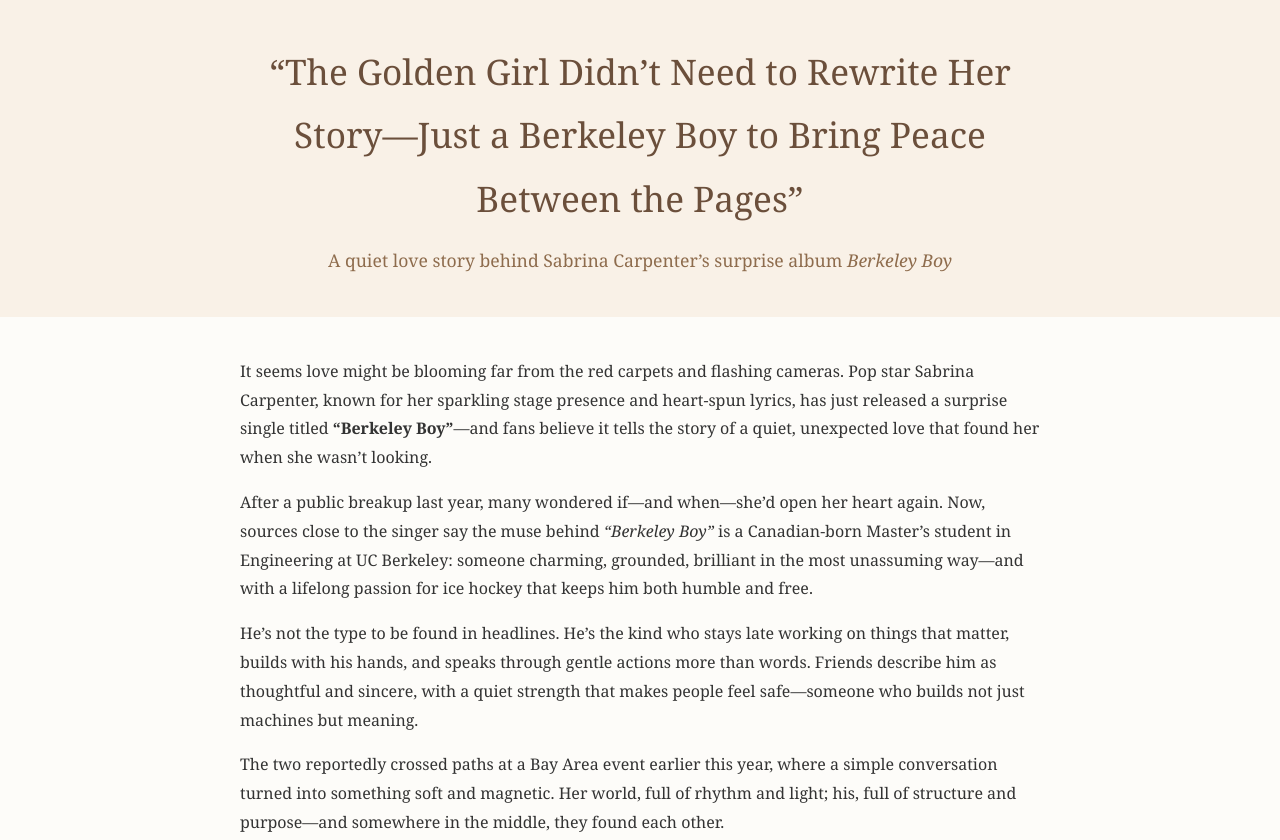
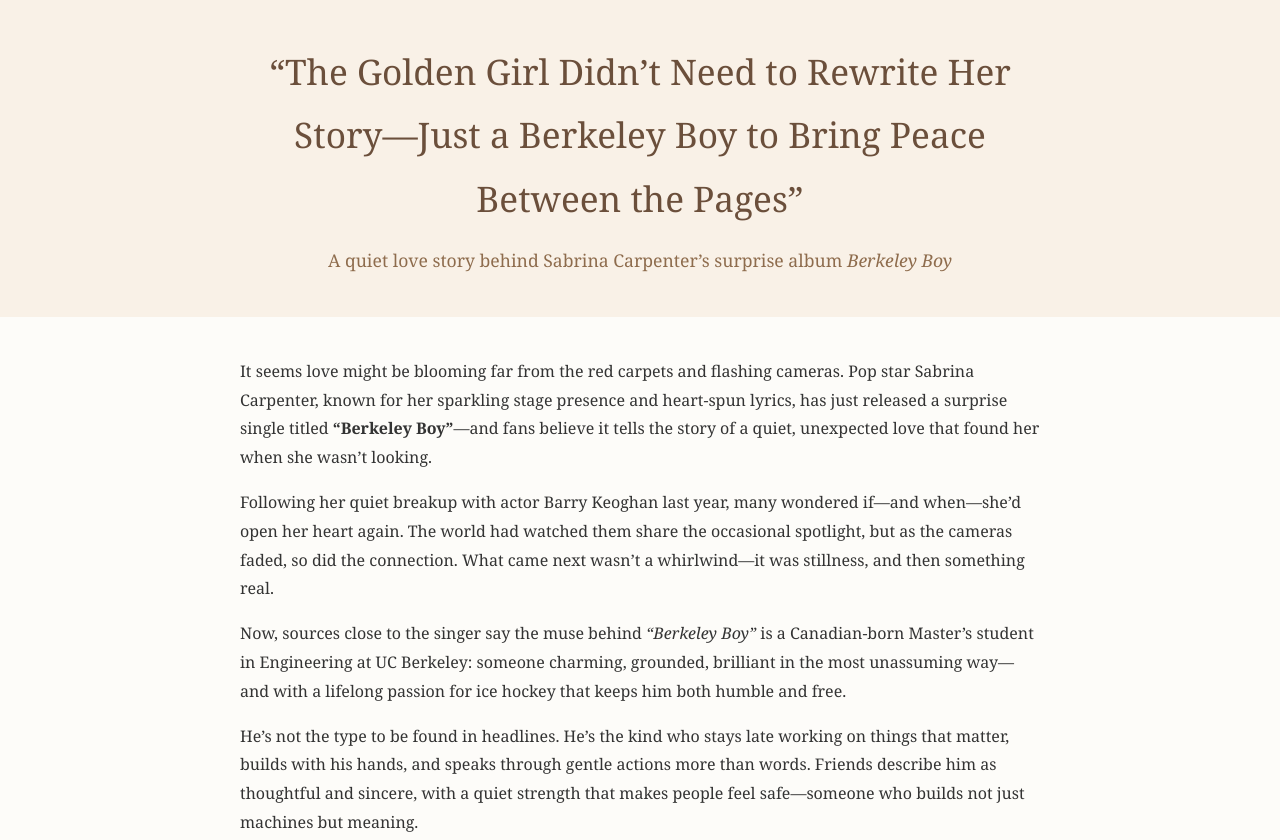
Before and after one commit to nikolaiseva/Berkeley_Boy, a plain HTML site: page index.html in a window 1280 px wide. Shown: the top 840 px of the page. Drawn offline with Linux system fonts and the light colour scheme.

Commit message:
Add files via upload

```diff
--- a/index.html
+++ b/index.html
@@ -95,7 +95,9 @@
 
     <p>It seems love might be blooming far from the red carpets and flashing cameras. Pop star Sabrina Carpenter, known for her sparkling stage presence and heart-spun lyrics, has just released a surprise single titled <strong>“Berkeley Boy”</strong>—and fans believe it tells the story of a quiet, unexpected love that found her when she wasn’t looking.</p>
 
-    <p>After a public breakup last year, many wondered if—and when—she’d open her heart again. Now, sources close to the singer say the muse behind <em>“Berkeley Boy”</em> is a Canadian-born Master’s student in Engineering at UC Berkeley: someone charming, grounded, brilliant in the most unassuming way—and with a lifelong passion for ice hockey that keeps him both humble and free.</p>
+    <p>Following her quiet breakup with actor Barry Keoghan last year, many wondered if—and when—she’d open her heart again. The world had watched them share the occasional spotlight, but as the cameras faded, so did the connection. What came next wasn’t a whirlwind—it was stillness, and then something real.</p>
+
+    <p>Now, sources close to the singer say the muse behind <em>“Berkeley Boy”</em> is a Canadian-born Master’s student in Engineering at UC Berkeley: someone charming, grounded, brilliant in the most unassuming way—and with a lifelong passion for ice hockey that keeps him both humble and free.</p>
 
     <p>He’s not the type to be found in headlines. He’s the kind who stays late working on things that matter, builds with his hands, and speaks through gentle actions more than words. Friends describe him as thoughtful and sincere, with a quiet strength that makes people feel safe—someone who builds not just machines but meaning.</p>
 
```
